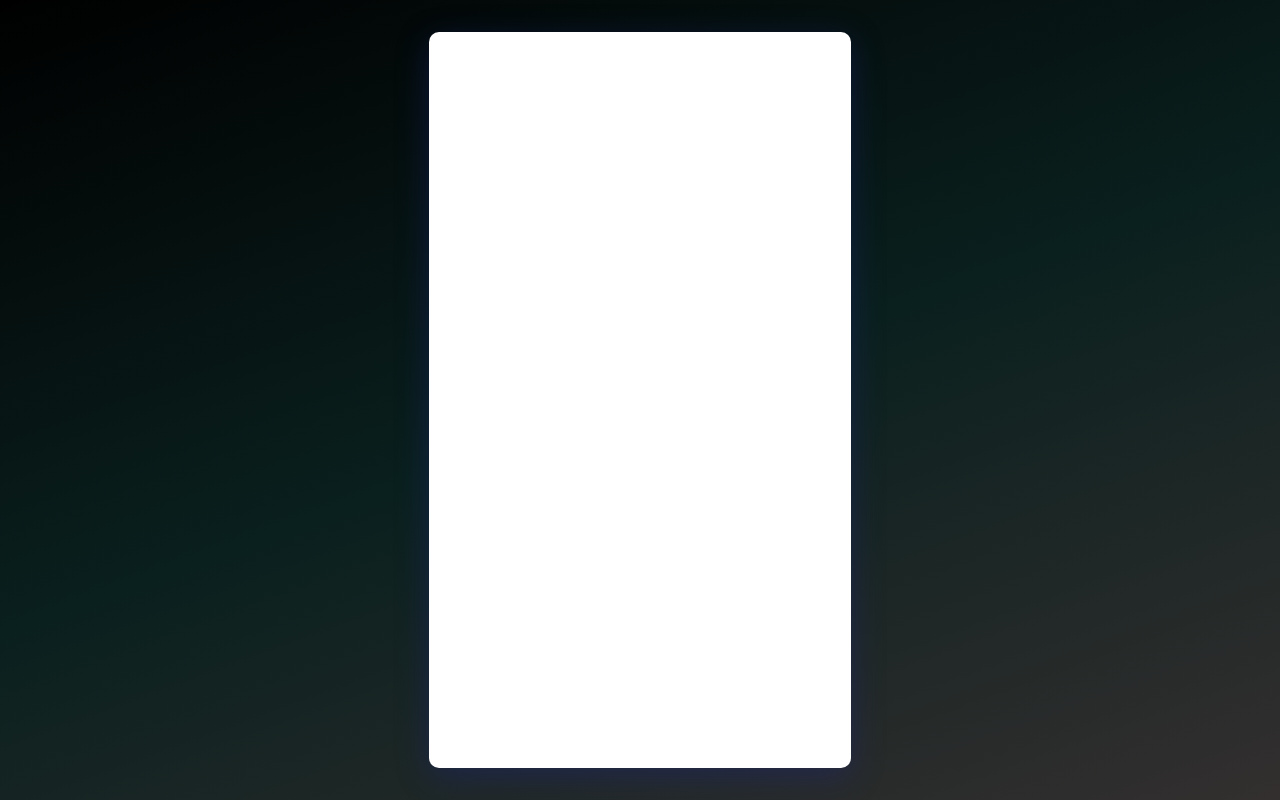
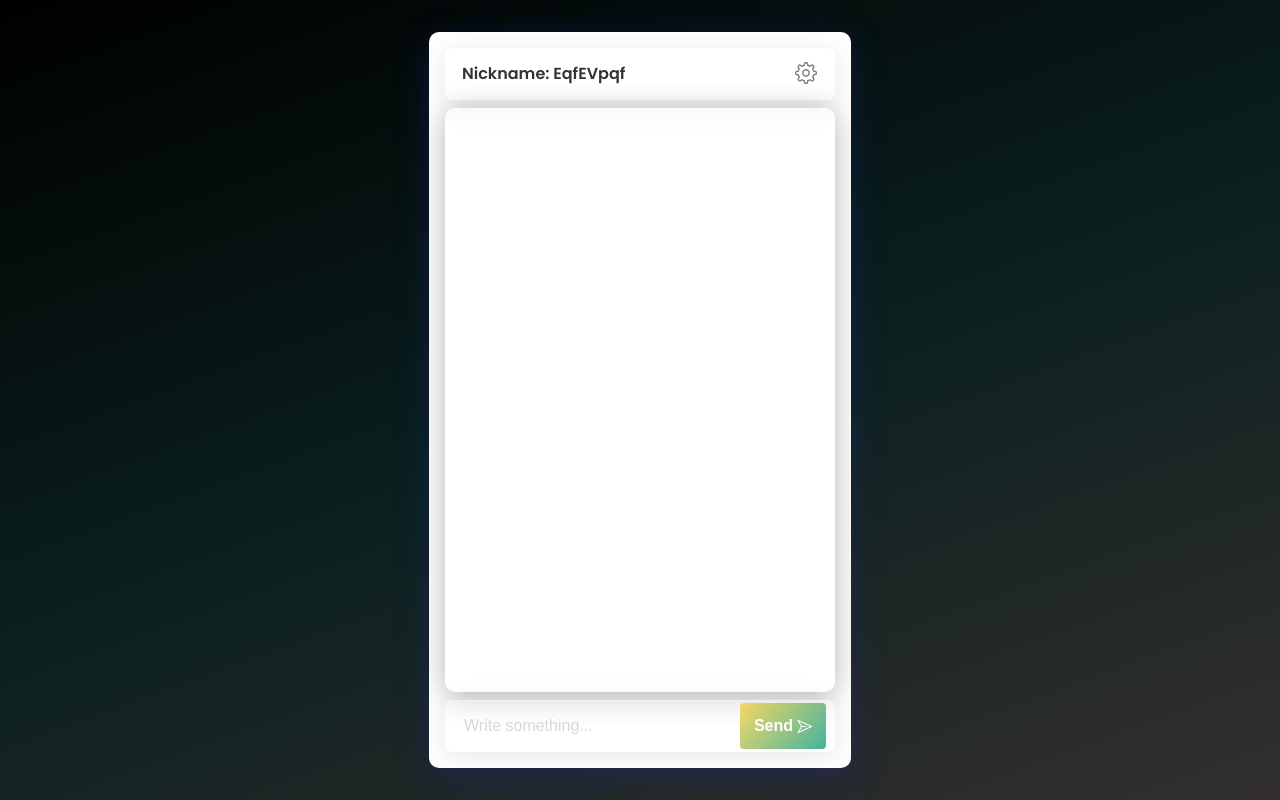
Before and after one commit to calmcomputerclub/multiple-chat, a Next.js app: page / in a window 1280 px wide. Before the commit this address had no page. Built offline with nearby package versions, Linux system fonts and the light colour scheme.

Commit message:
feat: auto gen nickname

```diff
--- a/src/app/page.tsx
+++ b/src/app/page.tsx
@@ -1,17 +1,16 @@
 import AppBody from "@/components/AppBody";
 import AppBottom from "@/components/AppBottom";
 import Appbar from "@/components/Appbar";
-import AuthRedirect from "@/components/AuthRedirect";
 import Drawer from "@/components/Drawer";
 
 const HomePage = () => {
   return (
-    <AuthRedirect>
+    <>
       <Appbar />
       <AppBody />
       <AppBottom />
       <Drawer />
-    </AuthRedirect>
+    </>
   );
 };
 
--- a/src/components/Appbar/Appbar.tsx
+++ b/src/components/Appbar/Appbar.tsx
@@ -2,12 +2,25 @@
 import { GearIcon } from "@radix-ui/react-icons";
 import styles from "./Appbar.module.scss";
 import { useRouter } from "next/navigation";
+import useUserStore from "@/stores/user.store";
+import { useEffect } from "react";
+import UserService from "@/services/user.service";
 
 const Appbar = () => {
+  const randName = useUserStore((state) => state.nickName);
   const router = useRouter();
+
+  useEffect(() => {
+    if (!randName) {
+      UserService.createNickName();
+    }
+  }, [randName]);
+
+  const isLoading = !randName;
+
   return (
     <div className={styles.Appbar}>
-      <h1 className={styles.User}>tinnyard</h1>
+      <h1 className={styles.User}>{isLoading ? "Cooking..." : `Nickname: ${randName}`}</h1>
       <button
         onClick={() => {
           router.push("#settings");
--- a/src/lib/firebase-app.ts
+++ b/src/lib/firebase-app.ts
@@ -3,7 +3,7 @@ import { initializeApp } from "firebase/app";
 
 // Your web app's Firebase configuration
 const firebaseConfig = {
-  apiKey: process.env.NEXT_PUBLIC_FIREBASE_API_KEY,
+  apiKey: "AIzaSyBW9_8Ge_PIXTEDvw6eSlIngBvwFRvR8eM",
   authDomain: "multiple-chat-54d90.firebaseapp.com",
   projectId: "multiple-chat-54d90",
   storageBucket: "multiple-chat-54d90.appspot.com",
--- a/src/services/user.service.ts
+++ b/src/services/user.service.ts
@@ -1,5 +1,6 @@
 import { app } from "@/lib/firebase-app";
 import useUserStore from "@/stores/user.store";
+import { generateRandomString } from "@/utils/rand";
 import { createUserWithEmailAndPassword, getAuth, signInWithEmailAndPassword } from "firebase/auth";
 
 const auth = getAuth(app);
@@ -13,9 +14,15 @@ const _userService = () => {
     useUserStore.setState({ email: credential.user.email });
   };
 
+  const createNickName = () => {
+    const randName = generateRandomString();
+    useUserStore.setState({ nickName: randName });
+  };
+
   return {
     login,
     register,
+    createNickName,
   };
 };
 
--- a/src/stores/user.store.ts
+++ b/src/stores/user.store.ts
@@ -3,13 +3,16 @@ import { combine, devtools } from "zustand/middleware";
 
 const intiialState = {
   email: null as string | null,
+  nickName: "",
 };
+
 const name = "UserStore";
 
 const useUserStore = create(
   devtools(
     combine(intiialState, (set) => ({
       setEmail: (email: string) => set({ email }),
+      setNickName: (nickName: string) => set({ nickName }),
     })),
     {
       name,
--- /dev/null
+++ b/src/utils/rand.ts
@@ -0,0 +1,10 @@
+export function generateRandomString(length: number = 8): string {
+  const characters = "ABCDEFGHIJKLMNOPQRSTUVWXYZabcdefghijklmnopqrstuvwxyz0123456789";
+  let result = "";
+
+  for (let i = 0; i < length; i++) {
+    result += characters.charAt(Math.floor(Math.random() * characters.length));
+  }
+
+  return result;
+}
```
Also changed, not shown: src/hooks/useRandName.ts (added, +14 -0 lines), 1 other file (tests, documents, lock files or other folders).
